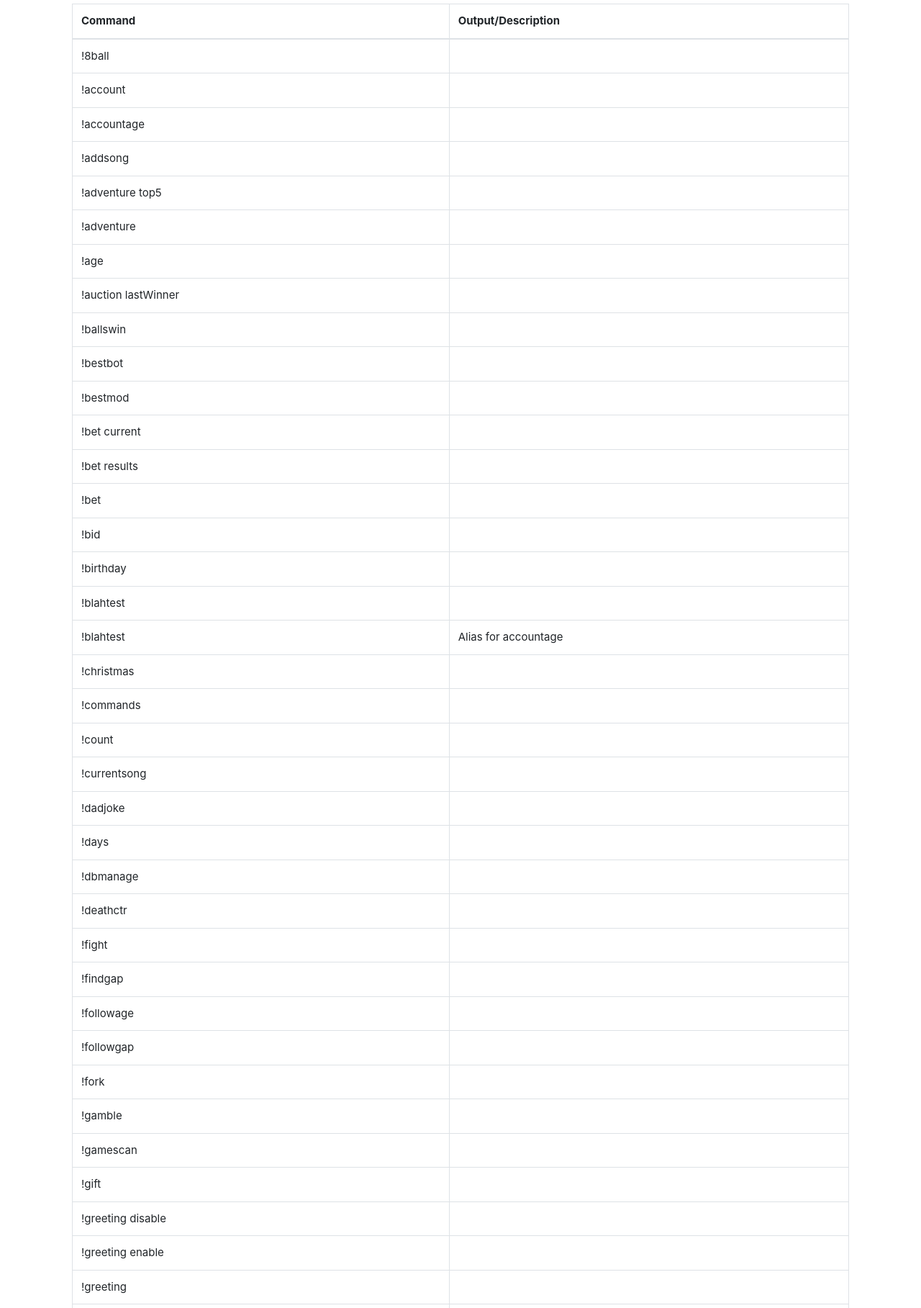
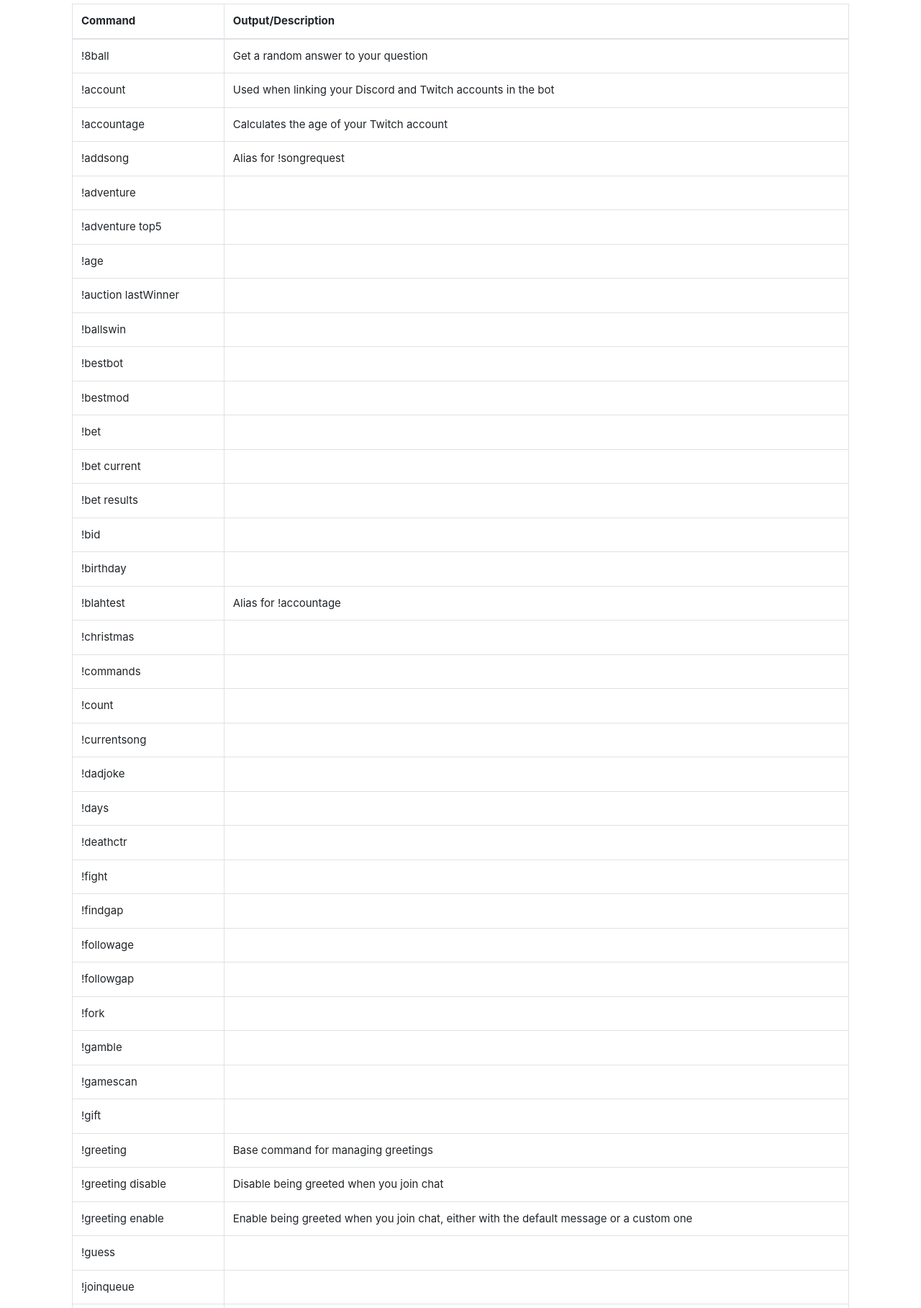
Before and after one commit to CookieIDHRL/cookieidhrl.github.io, a plain HTML site: page twitchcommands/botofcookies/index.html in a window 1280 px wide. Shown: the part 83-1900 px from the top of the page at 72% size. Drawn offline with Linux system fonts and the light colour scheme.

Commit message:
Update index.html

```diff
--- a/twitchcommands/botofcookies/index.html
+++ b/twitchcommands/botofcookies/index.html
@@ -21,31 +21,29 @@
 </tr>
 </thead>
 <tbody>
-<tr><td>!8ball</td><td></td></tr>
-<tr><td>!account</td><td></td></tr>
-<tr><td>!accountage</td><td></td></tr>
-<tr><td>!addsong</td><td></td></tr>
+<tr><td>!8ball</td><td>Get a random answer to your question</td></tr>
+<tr><td>!account</td><td>Used when linking your Discord and Twitch accounts in the bot</td></tr>
+<tr><td>!accountage</td><td>Calculates the age of your Twitch account</td></tr>
+<tr><td>!addsong</td><td>Alias for !songrequest</td></tr>
+<tr><td>!adventure</td><td></td></tr>
 <tr><td>!adventure top5</td><td></td></tr>
-<tr><td>!adventure</td><td></td></tr>
 <tr><td>!age</td><td></td></tr>
 <tr><td>!auction lastWinner</td><td></td></tr>
 <tr><td>!ballswin</td><td></td></tr>
 <tr><td>!bestbot</td><td></td></tr>
 <tr><td>!bestmod</td><td></td></tr>
+<tr><td>!bet</td><td></td></tr>
 <tr><td>!bet current</td><td></td></tr>
 <tr><td>!bet results</td><td></td></tr>
-<tr><td>!bet</td><td></td></tr>
 <tr><td>!bid</td><td></td></tr>
 <tr><td>!birthday</td><td></td></tr>
-<tr><td>!blahtest</td><td></td></tr>
-<tr><td>!blahtest</td><td>Alias for accountage</td></tr>
+<tr><td>!blahtest</td><td>Alias for !accountage</td></tr>
 <tr><td>!christmas</td><td></td></tr>
 <tr><td>!commands</td><td></td></tr>
 <tr><td>!count</td><td></td></tr>
 <tr><td>!currentsong</td><td></td></tr>
 <tr><td>!dadjoke</td><td></td></tr>
 <tr><td>!days</td><td></td></tr>
-<tr><td>!dbmanage</td><td></td></tr>
 <tr><td>!deathctr</td><td></td></tr>
 <tr><td>!fight</td><td></td></tr>
 <tr><td>!findgap</td><td></td></tr>
@@ -55,9 +53,9 @@
 <tr><td>!gamble</td><td></td></tr>
 <tr><td>!gamescan</td><td></td></tr>
 <tr><td>!gift</td><td></td></tr>
-<tr><td>!greeting disable</td><td></td></tr>
-<tr><td>!greeting enable</td><td></td></tr>
-<tr><td>!greeting</td><td></td></tr>
+<tr><td>!greeting</td><td>Base command for managing greetings</td></tr>
+<tr><td>!greeting disable</td><td>Disable being greeted when you join chat</td></tr>
+<tr><td>!greeting enable</td><td>Enable being greeted when you join chat, either with the default message or a custom one</td></tr>
 <tr><td>!guess</td><td></td></tr>
 <tr><td>!joinqueue</td><td></td></tr>
 <tr><td>!kill</td><td></td></tr>
@@ -74,17 +72,17 @@
 <tr><td>!pingu</td><td></td></tr>
 <tr><td>!points</td><td></td></tr>
 <tr><td>!previoussong</td><td></td></tr>
+<tr><td>!queue</td><td></td></tr>
 <tr><td>!queue info</td><td></td></tr>
 <tr><td>!queue list</td><td></td></tr>
 <tr><td>!queue next</td><td></td></tr>
 <tr><td>!queue position</td><td></td></tr>
-<tr><td>!queue</td><td></td></tr>
 <tr><td>!quote</td><td></td></tr>
 <tr><td>!raffle results</td><td></td></tr>
 <tr><td>!random</td><td></td></tr>
+<tr><td>!rank</td><td></td></tr>
 <tr><td>!rank del</td><td></td></tr>
 <tr><td>!rank set</td><td></td></tr>
-<tr><td>!rank</td><td></td></tr>
 <tr><td>!revealtarget</td><td></td></tr>
 <tr><td>!roll</td><td></td></tr>
 <tr><td>!roulette</td><td></td></tr>
@@ -101,7 +99,6 @@
 <tr><td>!streamertime</td><td></td></tr>
 <tr><td>!sudo</td><td></td></tr>
 <tr><td>!targettest</td><td>(target)</td></tr>
-<tr><td>!targettest</td><td></td></tr>
 <tr><td>!test</td><td></td></tr>
 <tr><td>!ticket</td><td></td></tr>
 <tr><td>!tickets</td><td></td></tr>
@@ -109,13 +106,13 @@
 <tr><td>!top</td><td></td></tr>
 <tr><td>!topclip</td><td></td></tr>
 <tr><td>!toptime</td><td></td></tr>
+<tr><td>!twitter</td><td></td></tr>
 <tr><td>!twitter id</td><td></td></tr>
 <tr><td>!twitter lastmention</td><td></td></tr>
 <tr><td>!twitter lastretweet</td><td></td></tr>
 <tr><td>!twitter lasttweet</td><td></td></tr>
 <tr><td>!twitter register</td><td></td></tr>
 <tr><td>!twitter unregister</td><td></td></tr>
-<tr><td>!twitter</td><td></td></tr>
 <tr><td>!unlucky</td><td></td></tr>
 <tr><td>!vod</td><td></td></tr>
 <tr><td>!vote</td><td></td></tr>
```
